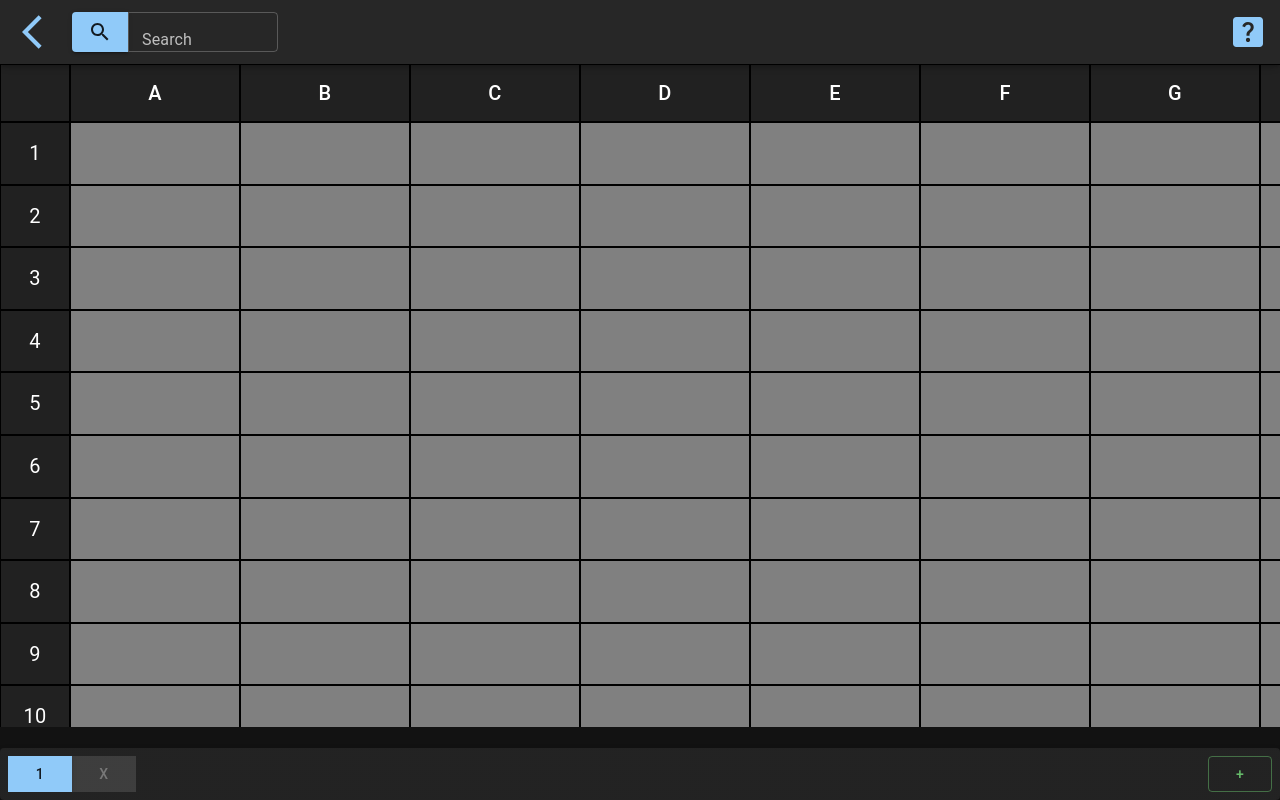
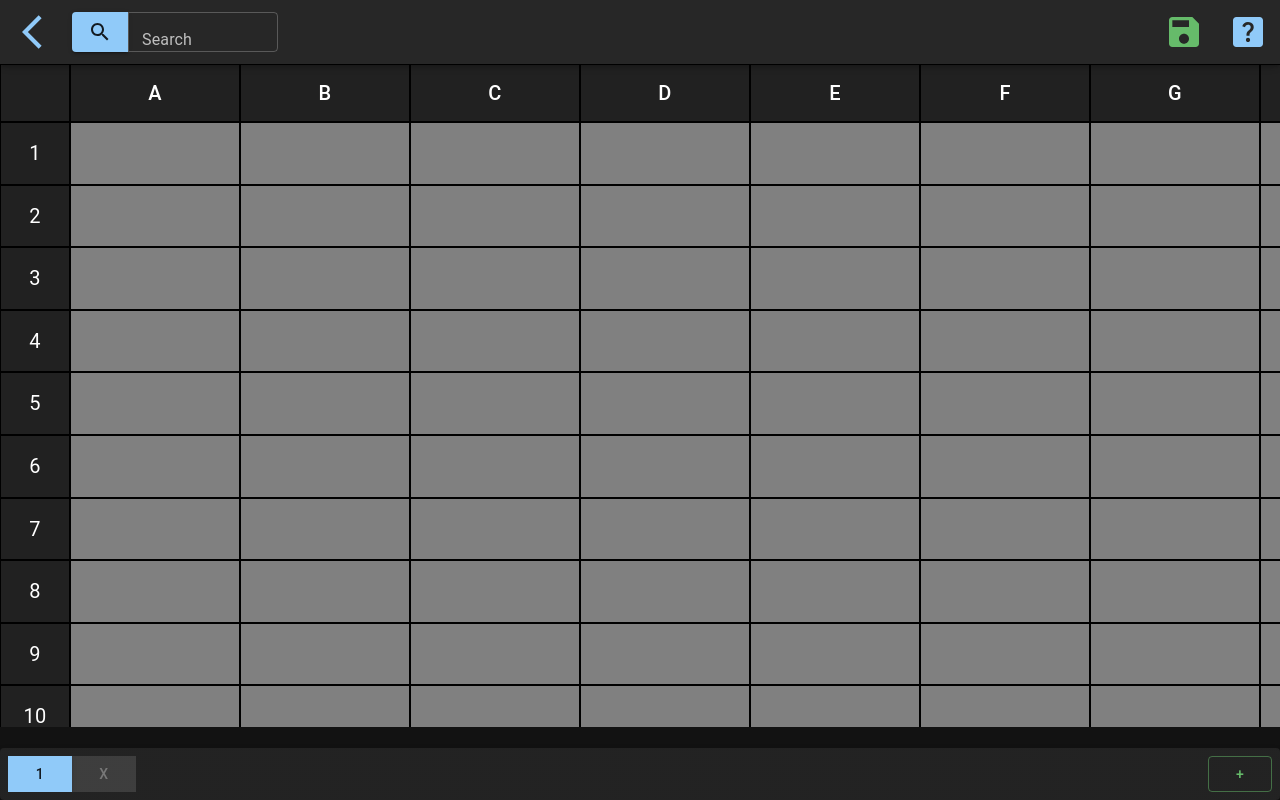
Before and after one commit to k4-100/calc, a React (Create React App) app in the folder ca/: page /calc in a window 1280 px wide. Built offline with nearby package versions, Linux system fonts and the light colour scheme; no server answers.

Commit message:
Added save button to UtilityBelt

```diff
--- a/ca/src/components/Sheet/UtilityBelt/index.tsx
+++ b/ca/src/components/Sheet/UtilityBelt/index.tsx
@@ -3,7 +3,7 @@ import { Button, AppBar } from "@mui/material";
 import { Link as RouterLink } from "react-router-dom";
 import SearchBar from "./SearchBar";
 import Help from "./Help";
-import { ArrowBackIosNew, HelpCenter } from "@mui/icons-material";
+import { ArrowBackIosNew, HelpCenter, Save } from "@mui/icons-material";
 
 /**
  *
@@ -38,9 +38,23 @@ const UtilityBelt: React.FC = () => {
         </Button>
         <SearchBar />
         <Button
+          color="success"
           sx={{
             width: "50px",
             ml: "auto",
+          }}
+          // onClick={() => setDisplayHelp(!displayHelp)}
+        >
+          <Save
+            sx={{
+              fontSize: "40px",
+            }}
+          />
+        </Button>
+        <Button
+          sx={{
+            width: "50px",
+            ml: 0,
           }}
           onClick={() => setDisplayHelp(!displayHelp)}
         >
```
